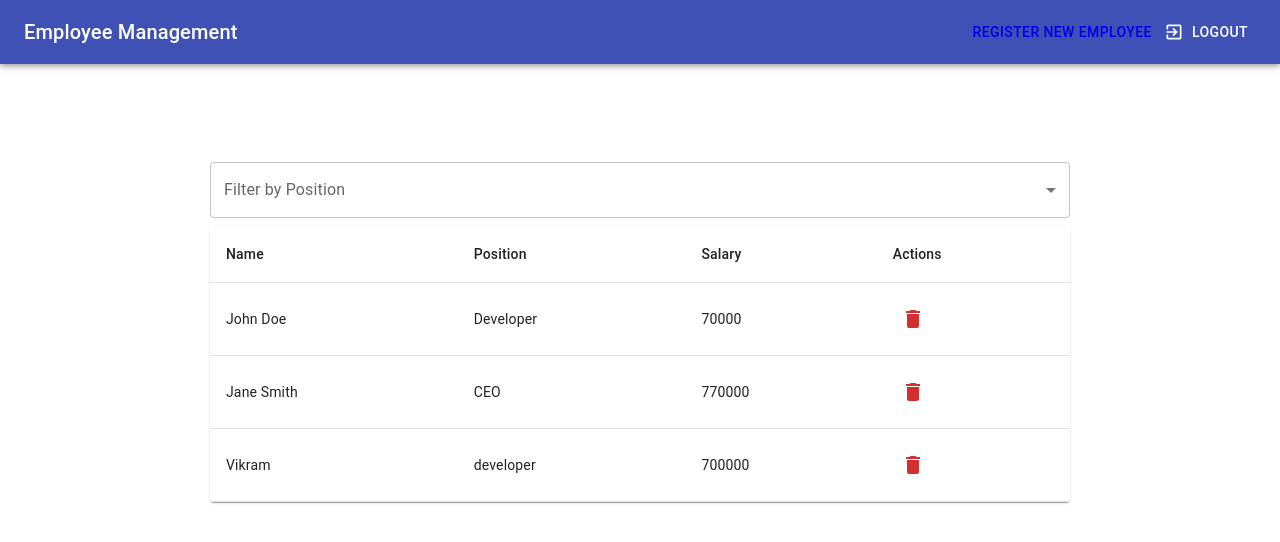
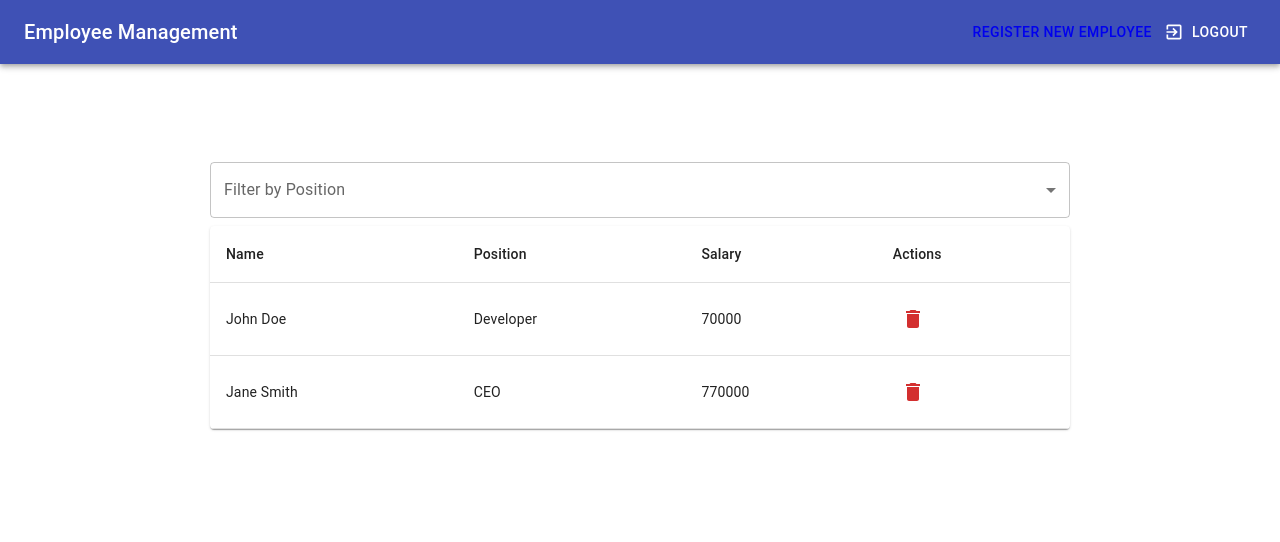
Before and after one commit to gaurav77777/EmployeeServiceReact, a React (Create React App) app: page / in a window 1280 px wide. Shown: the top 542 px of the page. Built offline with nearby package versions, Linux system fonts and the light colour scheme; data requests are answered from the project's data file.

Commit message:
Added delete button

```diff
--- a/db.json
+++ b/db.json
@@ -13,12 +13,6 @@
       "email": "jane@example.com",
       "position": "CEO",
       "salary": "770000"
-    },
-    {
-      "id": "3ceb",
-      "name": "Vikram",
-      "position": "developer",
-      "salary": "700000"
     }
   ]
 }
--- a/src/App.js
+++ b/src/App.js
@@ -110,7 +110,7 @@ function App() {
                   </Select>
                 </FormControl>
 
-                <EmployeeList employees={filteredEmployees} />
+                <EmployeeList employees={filteredEmployees} deleteEmployee={deleteEmployee}/>
               </Box>
             } />
 
```
